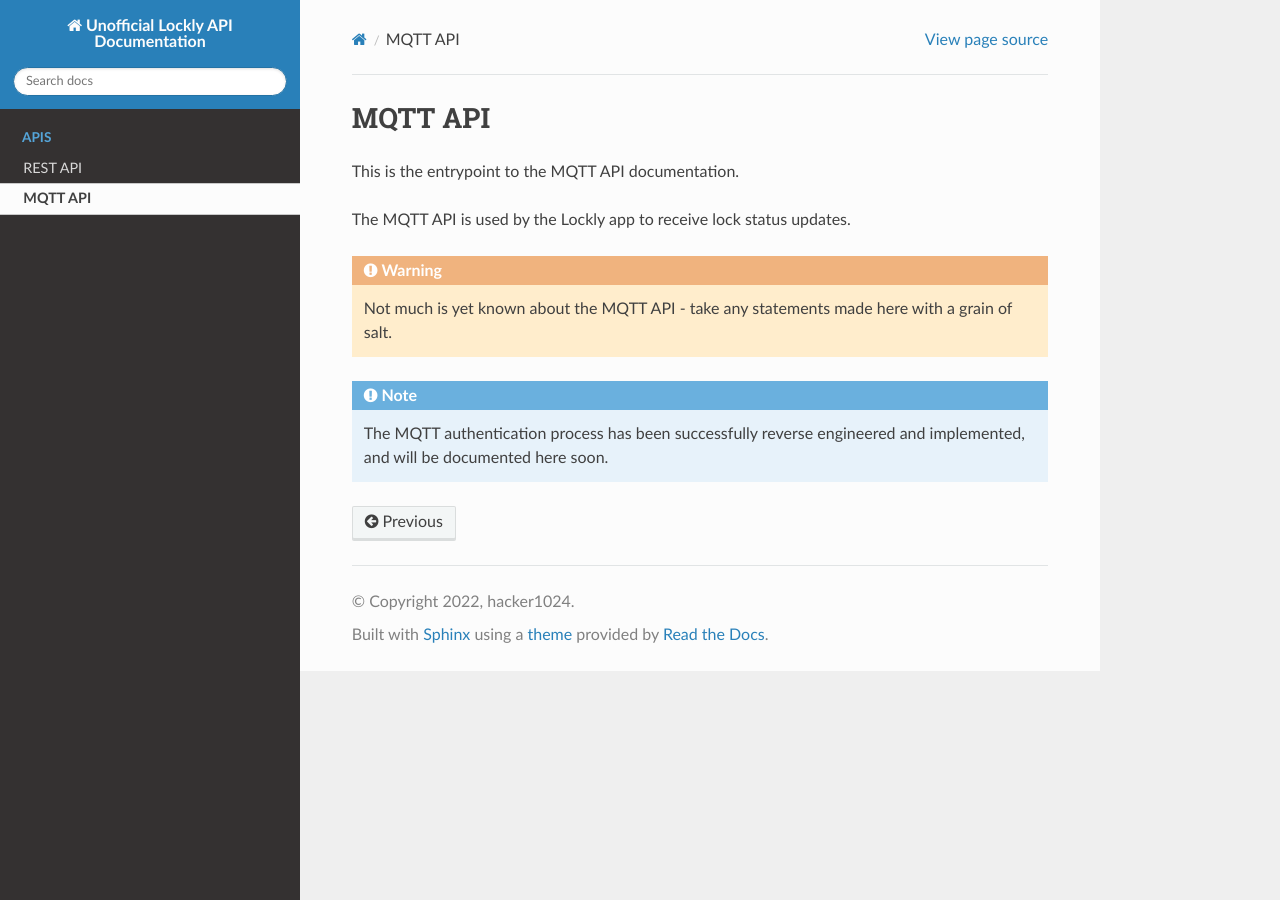
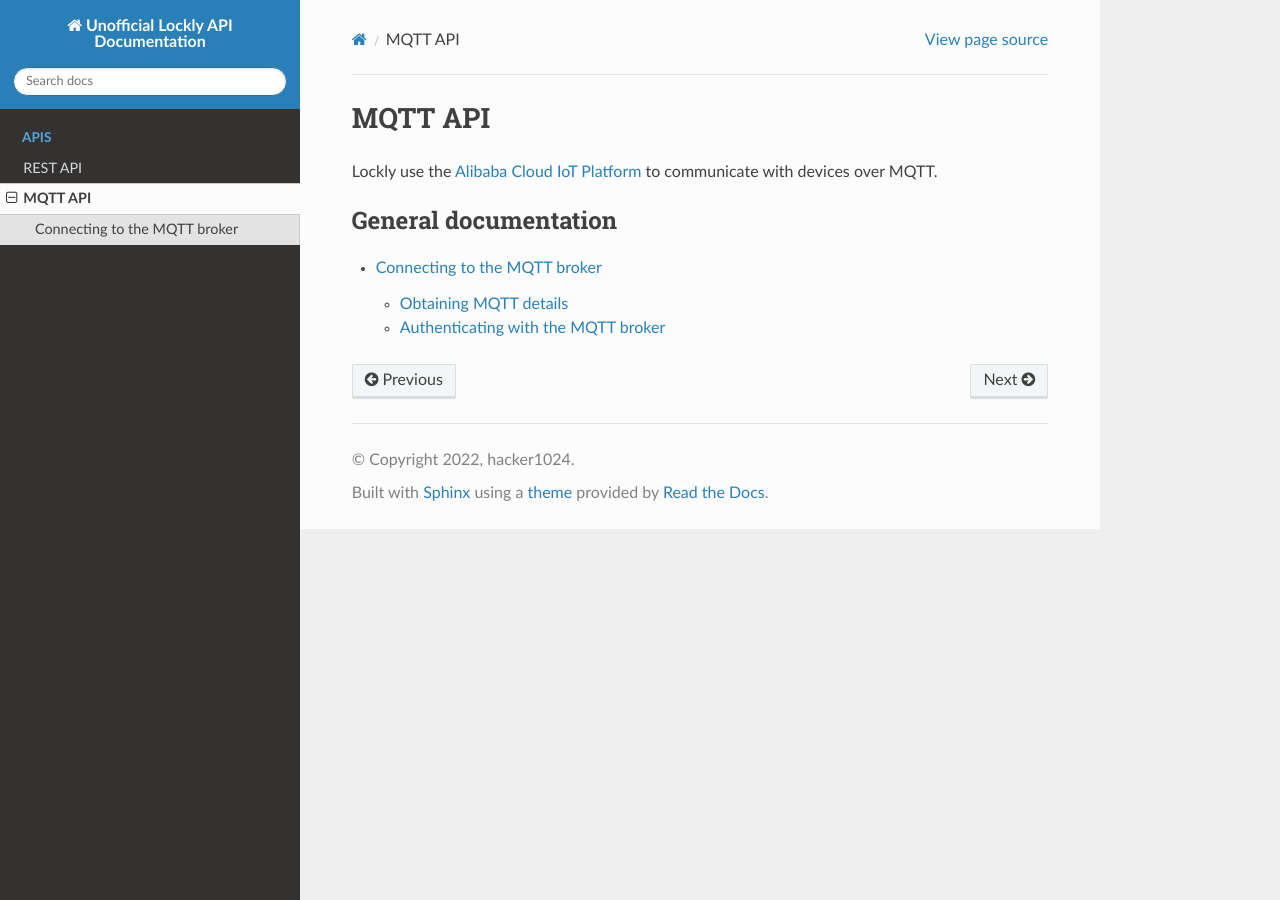
Before and after one commit to hacker1024/lockly_api_docs, a Sphinx documentation site: the page built from docs/mqtt/index.rst, in a window 1280 px wide. Built offline with Sphinx 7.4.7 and the Read the Docs theme 2.0.0, drawn with Linux system fonts in a browser that asks for light colours.

Commit message:
doc: Document MQTT authentication

```diff
--- a/docs/mqtt/index.rst
+++ b/docs/mqtt/index.rst
@@ -1,13 +1,10 @@
 MQTT API
 ========
 
-This is the entrypoint to the MQTT API documentation.
+Lockly use the `Alibaba Cloud IoT Platform <https://www.alibabacloud.com/product/iot>`_ to communicate with devices over MQTT.
 
-The MQTT API is used by the Lockly app to receive lock status updates.
+.. toctree::
+   :caption: General documentation
+   :maxdepth: 2
 
-.. warning:: Not much is yet known about the MQTT API - take any statements made here with a grain of salt.
-
-.. note::
-
-   The MQTT authentication process has been successfully reverse engineered and implemented,
-   and will be documented here soon.
+   authentication
```
Also changed, not shown: docs/mqtt/authentication.rst (added, +31 -0 lines).
